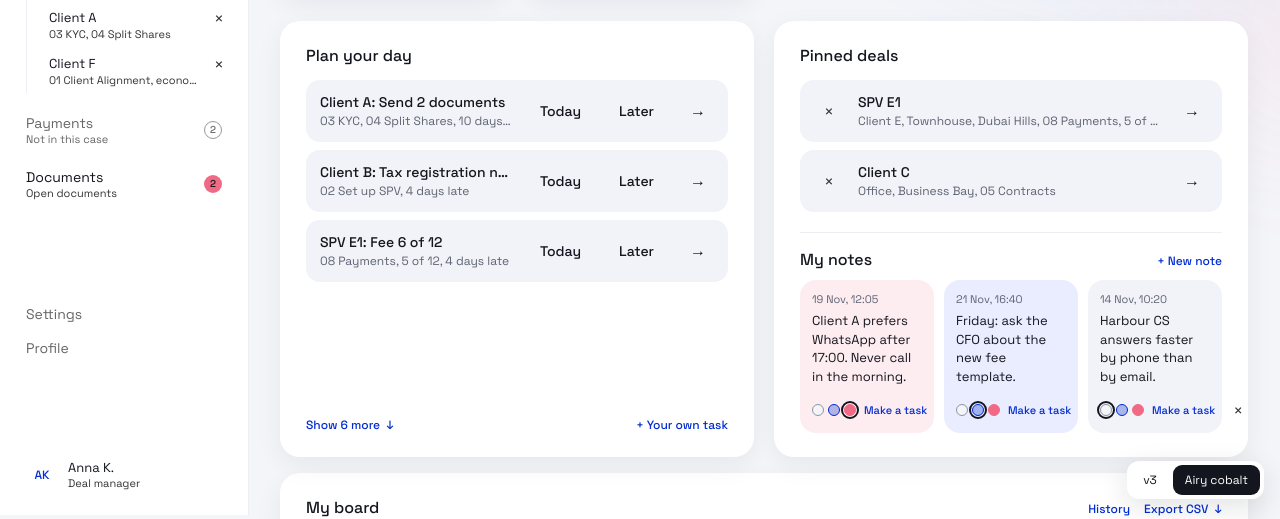
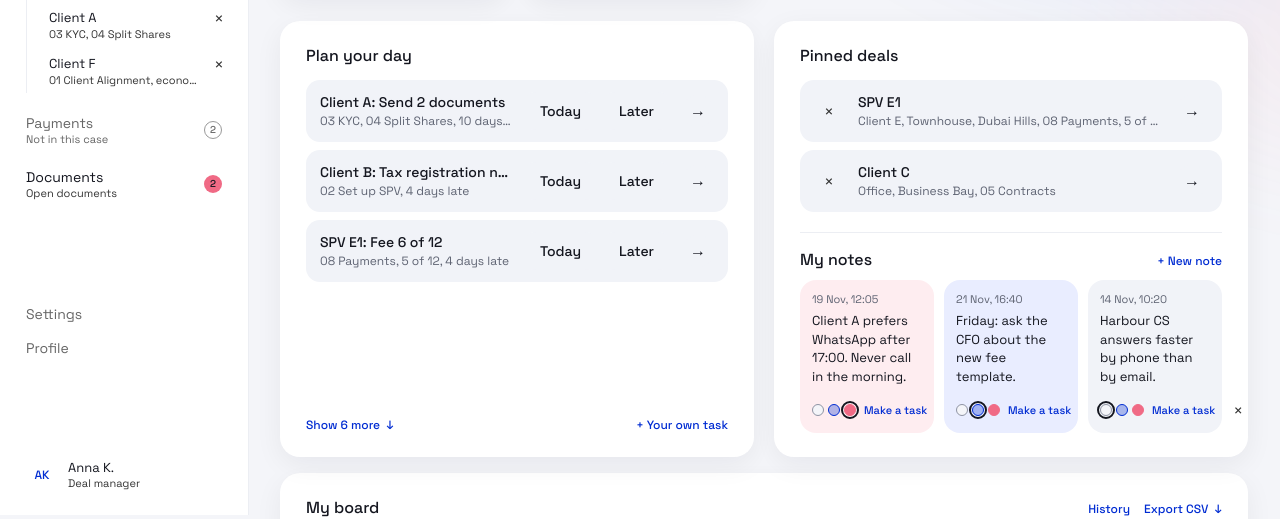
Before and after one commit to iramum/pm-console-prototype, a plain HTML site: page index.html in a window 1280 px wide. Shown: the part 285-804 px from the top of the page. Drawn offline with Linux system fonts and the light colour scheme.

Commit message:
Airy cobalt only, skin switch removed

```diff
--- a/index.html
+++ b/index.html
@@ -13,18 +13,14 @@
 </head>
 <body class="airy">
   <div id="app"></div>
-  <div class="skin" role="group" aria-label="Skin">
-    <button type="button" data-skin="v3">v3</button>
-    <button type="button" data-skin="airy" class="on">Airy cobalt</button>
-  </div>
   <script>
     (function () {
       var saved = 'airy';
-      try { saved = localStorage.getItem('skin') || 'airy'; } catch (e) {}
+
       function set(s) {
         document.body.classList.toggle('airy', s === 'airy');
         document.querySelectorAll('.skin button').forEach(function (b) { b.classList.toggle('on', b.dataset.skin === s); });
-        try { localStorage.setItem('skin', s); } catch (e) {}
+
       }
       set(saved);
       if (new URLSearchParams(location.search).get('skin') === 'lofi') { document.body.classList.remove('airy'); document.body.classList.add('lofi'); }
@@ -36,7 +32,6 @@
 
       }
       setW(wv);
-      document.querySelector('.skin').addEventListener('click', function (e) { var b = e.target.closest('button'); if (!b) return; if (b.dataset.wave) setW(b.dataset.wave); else set(b.dataset.skin); });
     })();
   </script>
   <script src="data.js"></script>
```
